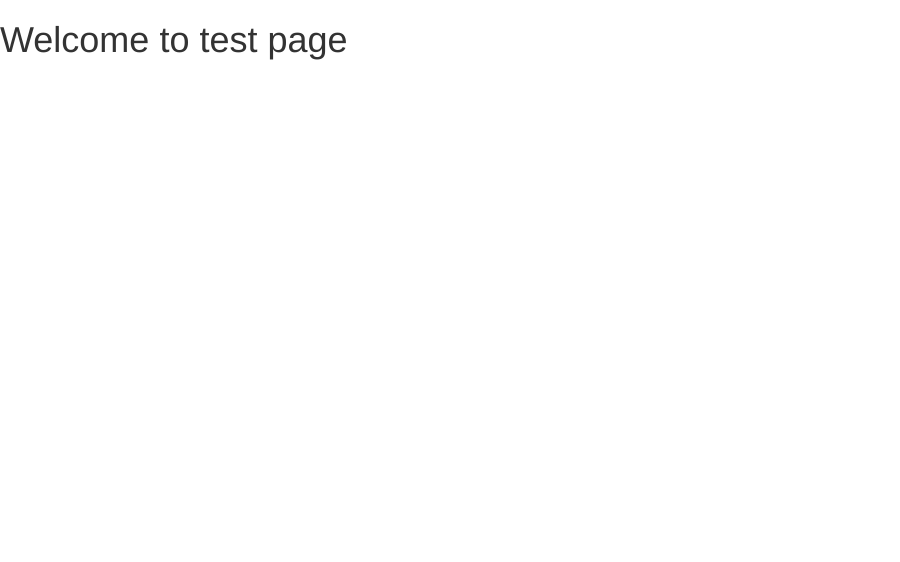
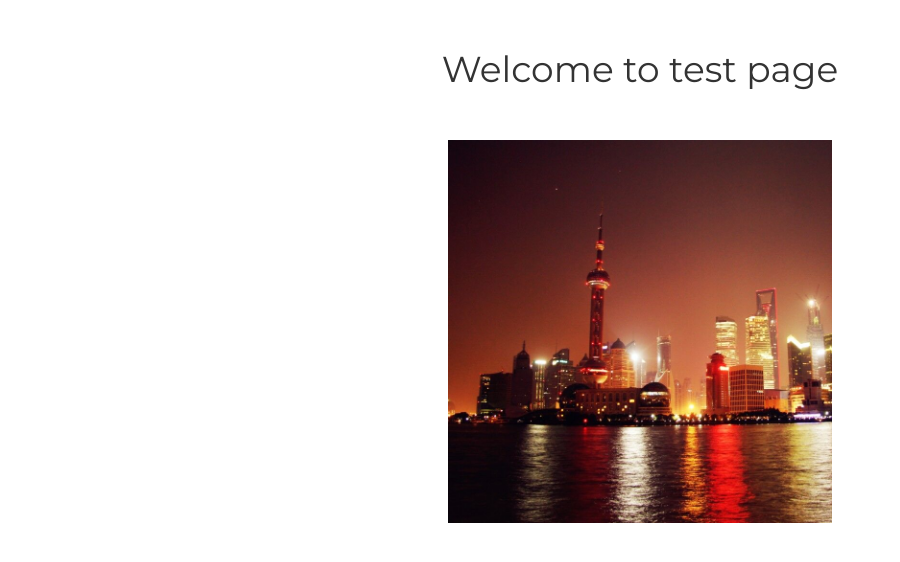
Before and after one commit to xueyawei/xueyawei.github.io, a plain HTML site: page index.html in a window 1280 px wide. Shown: the whole page, without its empty margins (0-900 px from the left). Drawn offline with Linux system fonts and the light colour scheme.

Commit message:
First commit

```diff
--- a/css/style.css
+++ b/css/style.css
@@ -0,0 +1,21 @@
+
+#container{
+    width:100%;
+}
+#header{
+    width:100%;
+    margin: 50px auto;
+    font-family: 'Montserrat', sans-serif;
+}
+#header h1{
+    text-align: center;
+}
+
+.pic{
+    margin:0 auto;
+    text-align: center;
+
+}
+.pic img{
+    width:30%
+}
--- a/index.html
+++ b/index.html
@@ -4,14 +4,18 @@
     <meta charset="UTF-8">
     <meta name="viewport" content="width=device-width, initial-scale=1">
     <title>Test Page</title>
-
+    <link href='https://fonts.googleapis.com/css?family=Montserrat' rel='stylesheet' type='text/css'>
     <link href="css/bootstrap.min.css" rel="stylesheet">
     <link href="css/style.css" rel="stylesheet">
+
 </head>
 <body>
     <div id="container">
         <div id="header">
             <h1>Welcome to test page</h1>
+        </div>
+        <div class="pic">
+            <img src="pic/test.jpg">
         </div>
         <div id="plot">
 
```
Also changed, not shown: pic/test.jpg (added).
